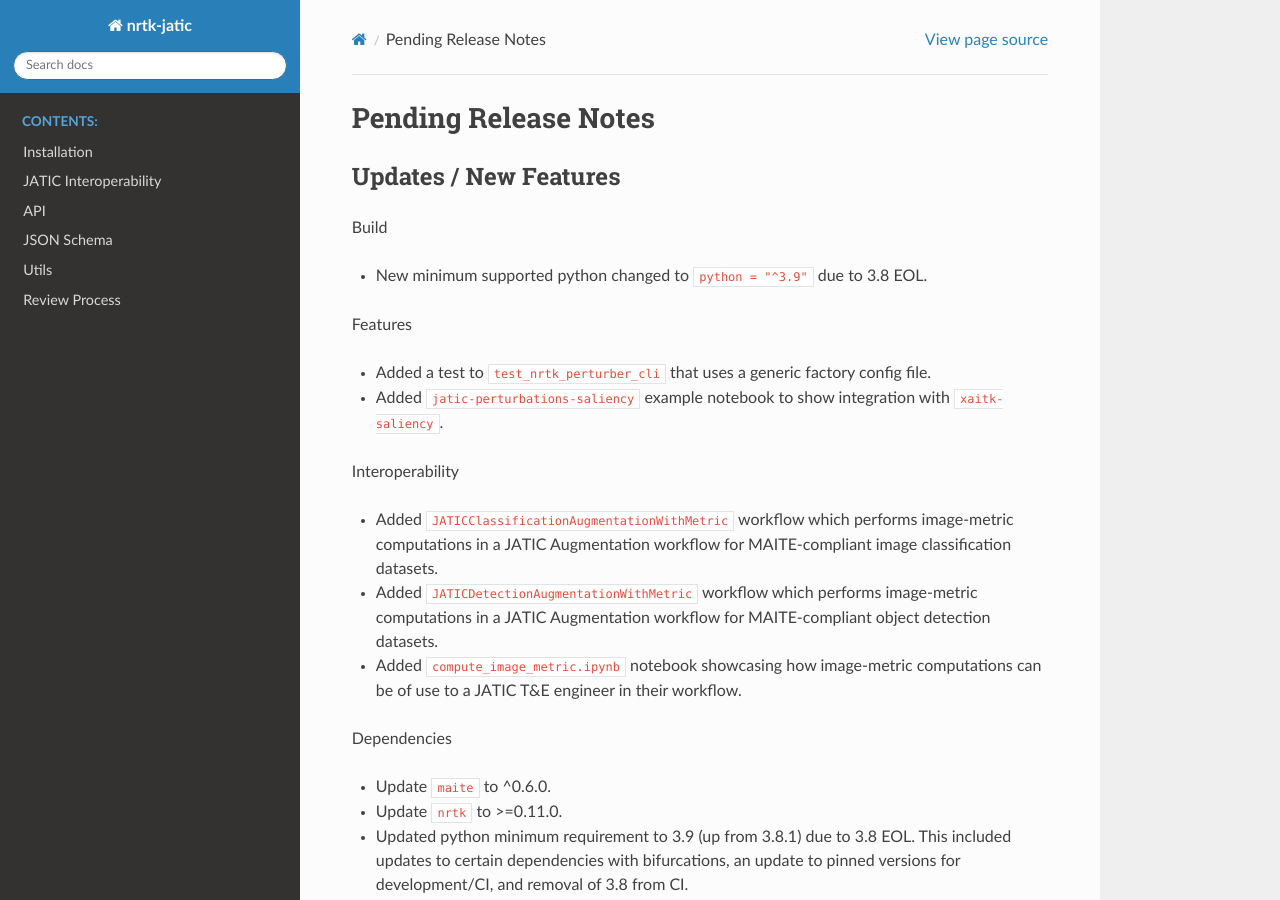
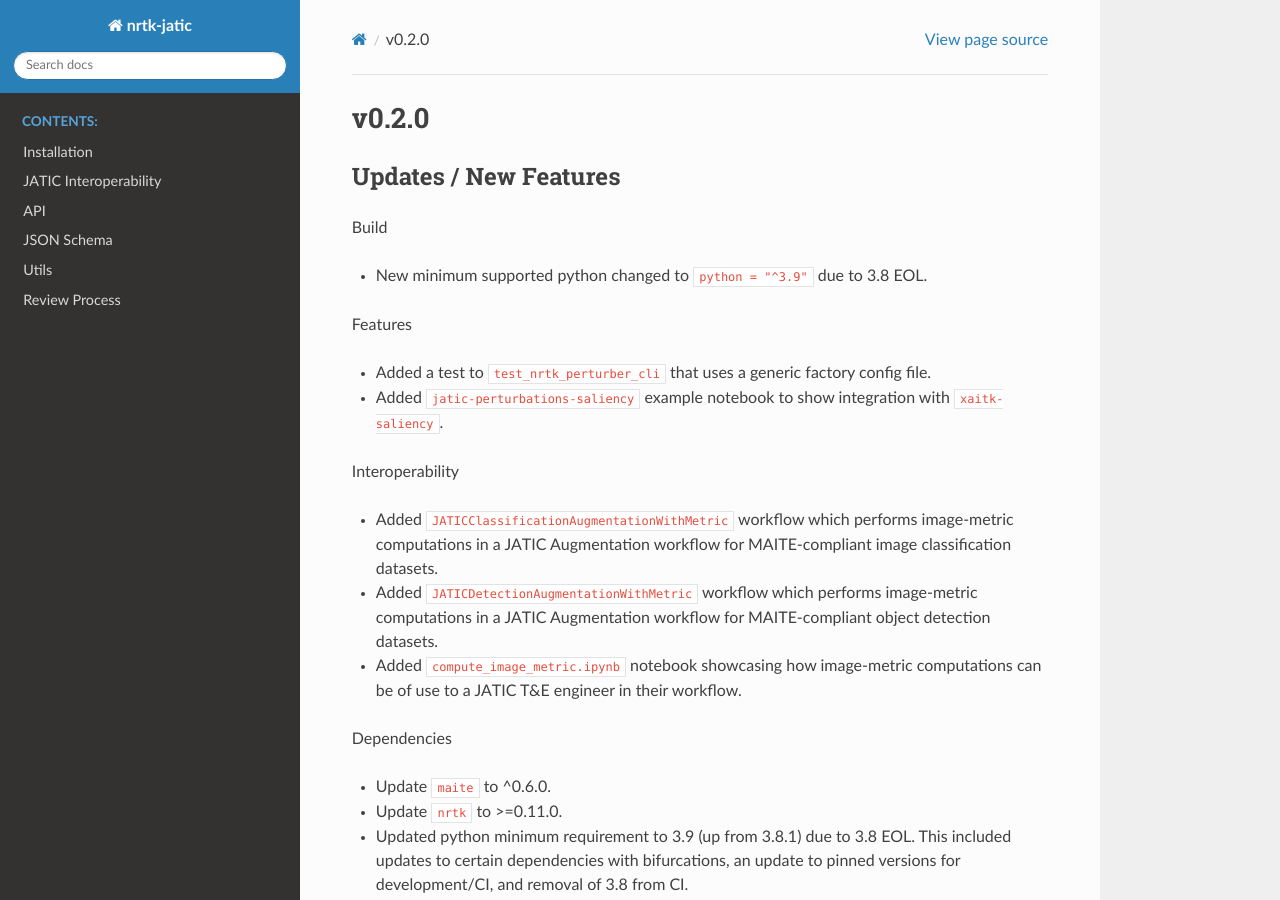
Before and after one commit to Kitware/nrtk-jatic, a Sphinx documentation site: the page built from docs/release_notes/v0.2.0.rst, in a window 1280 px wide and 900 px high. Built offline with Sphinx 7.4.7 and the Read the Docs theme 3.1.0, drawn with Linux system fonts in a browser that asks for light colours; pages that are not in the unit, such as notebooks, are missing from menus; the version number is read from the project's files by our own code.

Commit message:
Update version number to 0.2.0

```diff
--- a/docs/release_notes.rst
+++ b/docs/release_notes.rst
@@ -6,3 +6,4 @@ Release Notes
 
    release_notes/v0.1.0
    release_notes/v0.1.1
+   release_notes/v0.2.0
--- a/docs/release_notes/pending_release.rst
+++ b/docs/release_notes/v0.2.0.rst
@@ -1,5 +1,5 @@
-Pending Release Notes
-=====================
+v0.2.0
+======
 
 Updates / New Features
 ----------------------
--- a/pyproject.toml
+++ b/pyproject.toml
@@ -27,7 +27,7 @@ classifiers = [
 # :auto package-meta:
 # package-specific meta, don't put this in "generated package-meta"
 authors = ["Kitware, Inc. <nrtk@kitware.com>"]
-version = "0.1.1"
+version = "0.2.0"
 description = ""
 
 [tool.poetry.dependencies]
```
